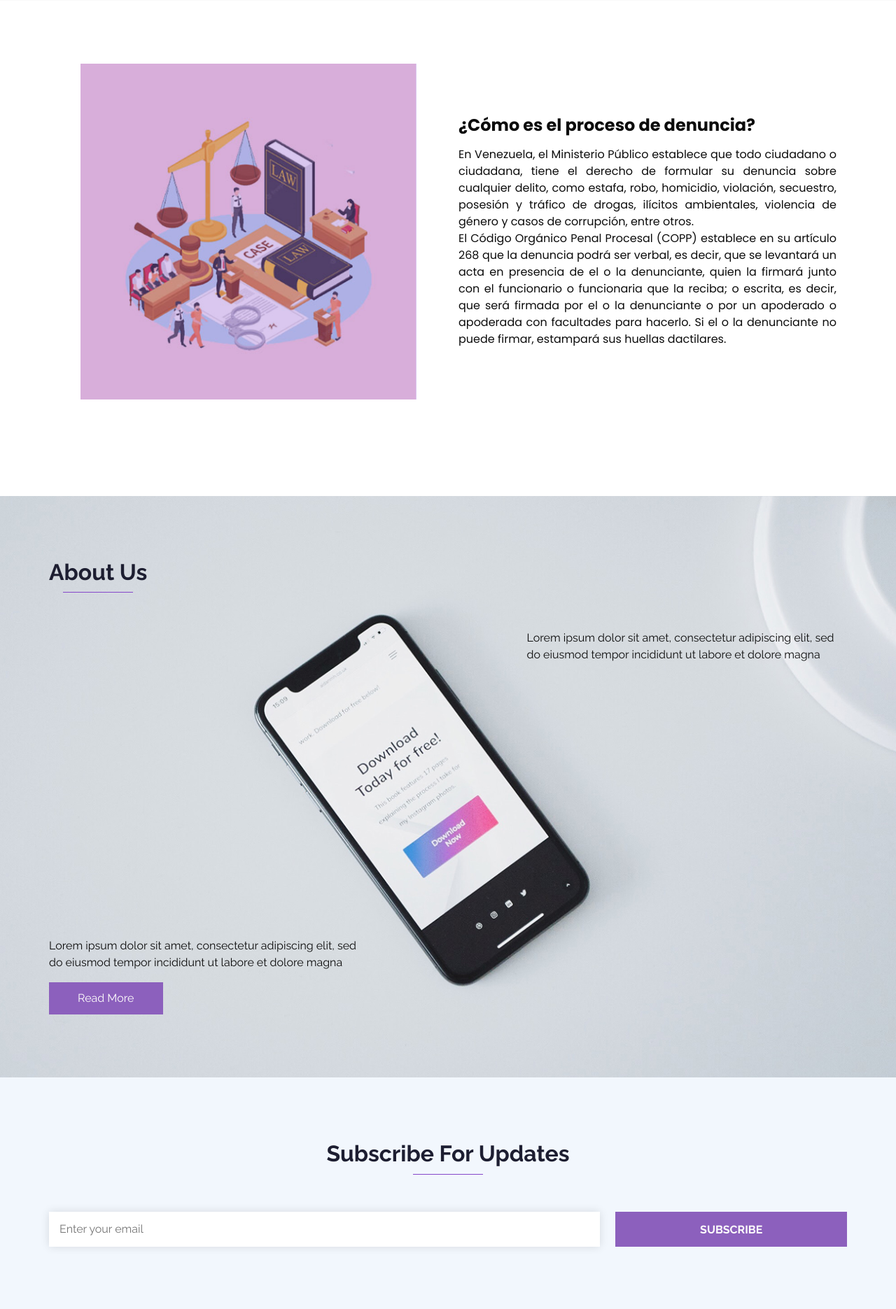
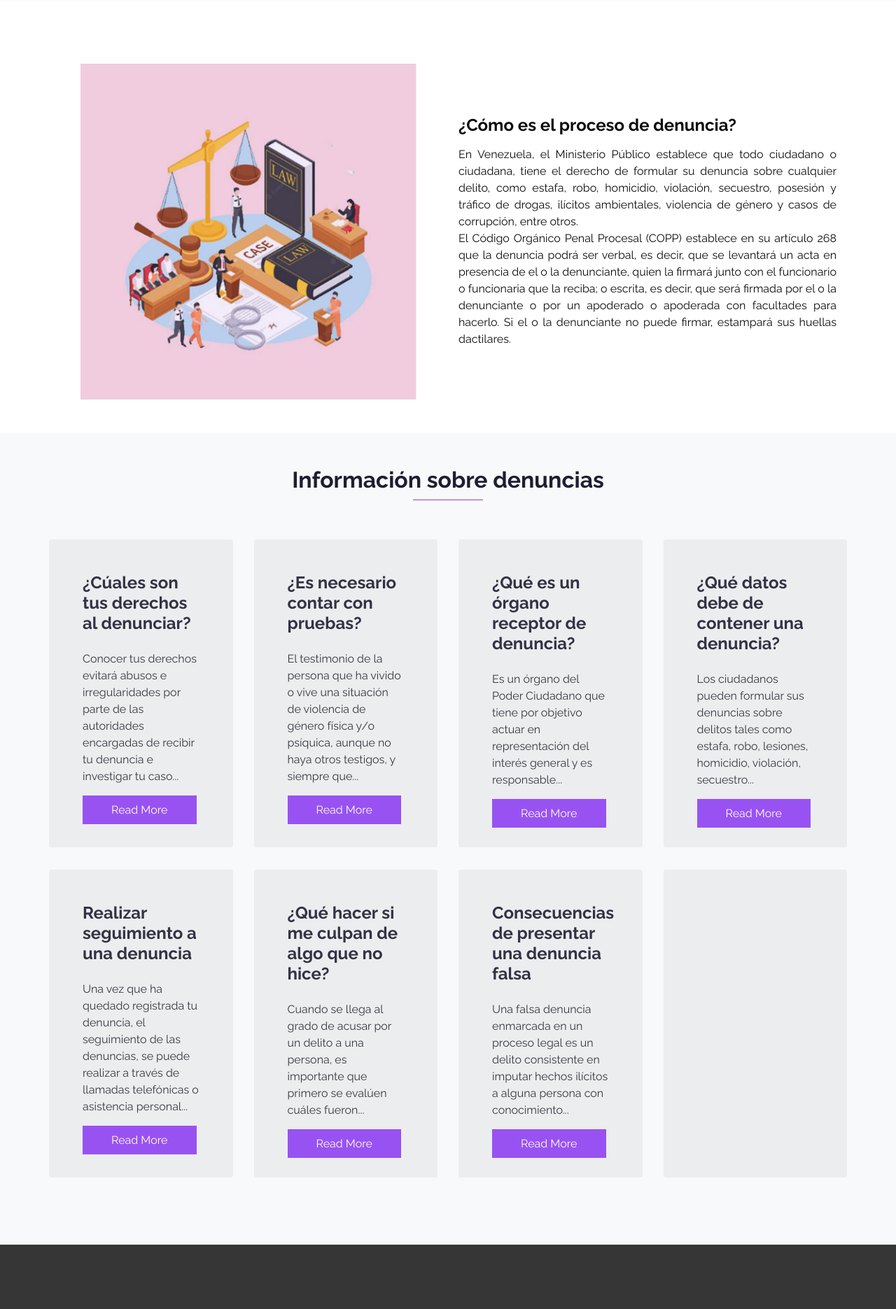
Before and after one commit to naisireth/Urbe-App-Web, a PHP site: page / in a window 1280 px wide. Shown: the part 1441-3312 px from the top of the page at 70% size. Run offline with PHP 8.4, Linux system fonts and the light colour scheme; some libraries are stand-ins or nearby versions.

Commit message:
denuncias

```diff
--- a/css/responsive.css
+++ b/css/responsive.css
@@ -9,6 +9,10 @@
     .section-2 {
         font-size: 3rem;
     }
+
+    .service-item {
+        height: auto;
+      }
 }
 
 @media (max-width: 992px) {
--- a/css/style.css
+++ b/css/style.css
@@ -342,7 +342,53 @@
 }
 
 
+.bg-color {
+  background-color: #fafafa;
+}
 
+/* Services */
+
+.img-card{
+  width: 32px;
+  height: 28px;
+}
+
+.card-title-color{
+  color: rgba(29, 30, 49, 0.9);
+}
+
+.card-btn {
+  padding: 10px 40px; /* #9852f2 */
+  background-color: #9852f2;
+  color: #fefdfc;
+  border-radius: 0;
+  border: 1px solid #9852f2;
+}
+
+.card-btn:hover {
+  background-color: transparent;
+  color: #9852f2;
+  border-radius: 0;
+  border: 1px solid #9852f2;
+}
+
+.service-item {
+  height: 440px;
+  background:  rgba(29, 30, 49, 0.05);
+  transition: .5s;
+}
+
+.service-item:hover {
+  background-color: rgba(29, 30, 49, 0.1);
+}
+
+.service-item h4 {
+  transition: .5s;
+}
+
+.service-item:hover h4 {
+  color: #F4F5F8;
+}
 
 
 
@@ -774,7 +820,7 @@
 	bottom: 0;
 	left: 0;
 	right: 0;
-	background-color: rgba(133, 71, 202, 0.3);
+	background-color: rgba(133, 71, 202, 0.1);
 }
 
 .contact_section {
--- a/index.html
+++ b/index.html
@@ -40,83 +40,9 @@
               <img src="images/icon.png" class="img-fluid w-25" alt="...">
             </span>
           </a>
-
-          <!-- <div class="navbar-collapse" id="">
-            <div class="custom_menu-btn">
-              <button onclick="openNav()">
-                <span class="s-1"> </span>
-                <span class="s-2"> </span>
-                <span class="s-3"> </span>
-              </button>
-            </div>
-            <div id="myNav" class="overlay">
-              <div class="overlay-content">
-                <a href="index.html">HOME</a>
-                <a href="about.html">ABOUT</a>
-                <a href="feature.html">FEATURE</a>
-                <a href="contact.html">CONTACT US</a>
-              </div>
-            </div>
-          </div> -->
         </nav>
       </div>
     </header>
-    <!-- end header section -->
-    <!-- slider section -->
-    <!-- <section class=" slider_section position-relative">
-      <div class="container">
-        <div class="row">
-          <div class="col-md-7">
-            <div class="detail-box">
-              <h2>
-                best design
-              </h2>
-              <h1>
-                Mobile <br />
-                applications
-              </h1>
-              <div>
-                <a href="">
-                  Read More
-                </a>
-              </div>
-            </div>
-          </div>
-          <div class="col-md-5">
-            <div id="carouselExampleIndicators" class="carousel slide" data-ride="carousel">
-              <ol class="carousel-indicators">
-                <li data-target="#carouselExampleIndicators" data-slide-to="0" class="active"></li>
-                <li data-target="#carouselExampleIndicators" data-slide-to="1"></li>
-                <li data-target="#carouselExampleIndicators" data-slide-to="2"></li>
-              </ol>
-              <div class="carousel-inner">
-                <div class="carousel-item active">
-                  <div class="img-box">
-                    <img src="images/denuncia.jpg" alt="" />
-                  </div>
-                </div>
-                <div class="carousel-item">
-                  <div class="img-box">
-                    <img src="images/slider-img.png" alt="" />
-                  </div>
-                </div>
-                <div class="carousel-item">
-                  <div class="img-box">
-                    <img src="images/slider-img.png" alt="" />
-                  </div>
-                </div>
-              </div>
-              <a class="carousel-control-prev" href="#carouselExampleIndicators" role="button" data-slide="prev">
-                <span class="sr-only">Previous</span>
-              </a>
-              <a class="carousel-control-next" href="#carouselExampleIndicators" role="button" data-slide="next">
-                <span class="sr-only">Next</span>
-              </a>
-            </div>
-          </div>
-        </div>
-      </div>
-    </section> -->
 
     <section class="slider_section position-relative">
       <div class="container">
@@ -229,13 +155,6 @@
 
   <!-- download section -->
 
-  <section class="download_section layout_padding-bottom">
-    <!-- <div class="text-center px-4 mb-5">
-      <h2 class="font-weight-bold">
-        Información sobre denuncias
-      </h2>
-      <p class="h5 text-black-50 mb-4"> Lo que debes saber al presentar tu denuncia</p>
-    </div> -->
     <div class="container">
       <div class="row gx-0 mb-4 mb-lg-5 align-items-center mx-auto">
         <div class="col-xl-6 col-lg-7 col-md-12">
@@ -250,151 +169,114 @@
         </div>
     </div>
     </div>
-  </section>
 
   <!-- end download section -->
 
-  <!-- about section -->
-  <section class="about_section layout_padding">
-    <div class="container">
-      <div class="heading_container d-flex justify-content-lg-start">
+  <!-- end download section -->
+  <div class="container-fluid py-5 bg-light">
+    <div class="container pb-3">
+      <div class="heading_container">
         <h2>
-          About Us
+          Información sobre denuncias
         </h2>
       </div>
-      <div class="layout_padding2-top">
-        <div class="row">
-          <div class="col-md-5">
-            <div class="detail-box b-1">
-              <p>
-                Lorem ipsum dolor sit amet, consectetur adipiscing elit, sed do eiusmod tempor incididunt ut labore et dolore magna
-              </p>
+        <div class="row pt-5">
+            <div class="col-xl-3 mb-2">
+                <div class="service-item rounded p-5 mb-4">
+                    <a href="">
+                      <h4 class="mb-4 font-weight-bold">
+                        <span class="d-block card-title-color">¿Cúales son tus derechos al denunciar?</span></h4>
+                      <p class="m-0 text-dark mb-4">Conocer tus derechos evitará abusos e irregularidades por parte de las autoridades encargadas de recibir tu denuncia e investigar tu caso...</p>
+                      <a href="" class="card-btn">
+                        Read More
+                      </a>
+                    </a>
+                </div>
+            </div>
+            <div class="col-xl-3 mb-2">
+                <div class="service-item rounded p-5 mb-4">
+                  <a href="">
+                    <h4 class="mb-4 font-weight-bold">
+                      <span class="d-block card-title-color">¿Es necesario contar con pruebas?</span></h4>
+                    <p class="m-0 text-dark mb-4">El testimonio de la persona que ha vivido o vive una situación de violencia de género física y/o psíquica, aunque no haya otros testigos, y siempre que...</p>
+                    <a href="" class="card-btn">
+                      Read More
+                    </a>
+                  </a>
+                </div>
+            </div>
+            <div class="col-xl-3 mb-2">
+                <div class="service-item rounded p-5 mb-4">
+                  <a href="">
+                    <h4 class="mb-4 font-weight-bold">
+                      <span class="d-block card-title-color">¿Qué es un órgano receptor de denuncia?</span></h4>
+                    <p class="m-0 text-dark mb-4">Es un órgano del Poder Ciudadano que tiene por objetivo actuar en representación del interés general y es responsable...</p>
+                    <a href="" class="card-btn">
+                      Read More
+                    </a>
+                  </a>
+                </div>
+            </div>
+            <div class="col-xl-3 mb-2">
+                <div class="service-item rounded p-5 mb-4">
+                  <a href="">
+                    <h4 class="mb-4 font-weight-bold">
+                      <span class="d-block card-title-color">¿Qué datos debe de contener una denuncia?</span></h4>
+                    <p class="m-0 text-dark mb-4">Los ciudadanos pueden formular sus denuncias sobre delitos tales como estafa, robo, lesiones, homicidio, violación, secuestro...</p>
+                    <a href="" class="card-btn">
+                      Read More
+                    </a>
+                  </a>
+                </div>
+            </div>
+            <div class="col-xl-3 mb-2">
+              <div class="service-item rounded p-5 mb-4">
+                  <a href="">
+                    <h4 class="mb-4 font-weight-bold">
+                      <span class="d-block card-title-color">Realizar seguimiento a una denuncia</span></h4>
+                    <p class="m-0 text-dark mb-4">Una vez que ha quedado registrada tu denuncia, el seguimiento de las denuncias, se puede realizar a través de llamadas telefónicas o asistencia personal...</p>
+                    <a href="" class="card-btn">
+                      Read More
+                    </a>
+                  </a>
+              </div>
+          </div>
+          <div class="col-xl-3 mb-2">
+            <div class="service-item rounded p-5 mb-4">
+                <a href="">
+                  <h4 class="mb-4 font-weight-bold">
+                    <span class="d-block card-title-color">¿Qué hacer si me culpan de algo que no hice?</span></h4>
+                  <p class="m-0 text-dark mb-4">Cuando se llega al grado de acusar por un delito a una persona, es importante que primero se evalúen cuáles fueron...</p>
+                  <a href="" class="card-btn">
+                    Read More
+                  </a>
+                </a>
+            </div>
+        </div>
+        <div class="col-xl-3 mb-2">
+          <div class="service-item rounded p-5 mb-4">
               <a href="">
-                Read More
+                <h4 class="mb-4 font-weight-bold">
+                  <span class="d-block card-title-color">Consecuencias de presentar una denuncia falsa</span></h4>
+                <p class="m-0 text-dark mb-4">Una falsa denuncia enmarcada en un proceso legal es un delito consistente en imputar hechos ilícitos a alguna persona con conocimiento...</p>
+                <a href="" class="card-btn">
+                  Read More
+                </a>
               </a>
-            </div>
           </div>
-          <div class="col-md-5">
-            <div class="detail-box b-2">
-              <p>
-                Lorem ipsum dolor sit amet, consectetur adipiscing elit, sed do eiusmod tempor incididunt ut labore et dolore magna
-              </p>
-            </div>
-          </div>
+      </div>
+      <div class="col-xl-3 mb-2">
+        <div class="service-item rounded p-5 mb-4">
+
         </div>
-      </div>
     </div>
-  </section>
+        </div>
+    </div>
+</div>
 
-  <!-- end about section -->
+  <!-- end download section -->
 
-  <!-- subscribe section -->
-  <section class="subscribe_section layout_padding">
-    <div class="container">
-      <div class="heading_container">
-        <h2>
-          Subscribe For Updates
-        </h2>
-      </div>
-      <form action="" class="layout_padding2-top">
-        <input type="email" placeholder="Enter your email" />
-        <button>
-          subscribe
-        </button>
-      </form>
-    </div>
-  </section>
 
-  <!-- end subscribe section -->
-
-  <!-- client section -->
-  <section class="client_section layout_margin">
-    <div class="container">
-      <div class="heading_container">
-        <h2>
-          Check what people say About us!
-        </h2>
-      </div>
-      <div class="client_container layout_padding2-top">
-        <div class="client-id">
-          <div class="img-box">
-            <img src="images/client.png" alt="" />
-          </div>
-          <div class="name">
-            <img src="images/quote.png" alt="" />
-            <h6>
-              Sandy Delex
-            </h6>
-            <p>
-              Reprehenderit
-            </p>
-          </div>
-        </div>
-        <div class="client-detail">
-          <p>
-            dolor sit amet, consectetur adipiscing elit, sed do eiusmod tempor
-            incididunt ut labore et dolore magna aliqua. Ut enim ad minim
-            veniam, quis nostrud esse cillum
-          </p>
-        </div>
-        <div class="d-flex justify-content-end">
-          <a href="">
-            Read More
-          </a>
-        </div>
-      </div>
-    </div>
-  </section>
-
-  <!-- end client section -->
-
-  <!-- contact section -->
-  <section class="contact_section layout_padding">
-    <div class="container">
-      <div class="d-flex ">
-        <h2>
-          Contact Us
-        </h2>
-      </div>
-      <div class="row">
-        <div class="col-md-6">
-
-          <form action="">
-            <div class="contact_form-container">
-              <div>
-                <div>
-                  <input type="text" placeholder="Name">
-                </div>
-                <div>
-                  <input type="text" placeholder="Phone Number">
-                </div>
-                <div>
-                  <input type="email" placeholder="Email">
-                </div>
-                <div class="mt-5">
-                  <input type="text" placeholder="Message">
-                </div>
-                <div class="mt-5">
-                  <button type="submit">
-                    send
-                  </button>
-                </div>
-              </div>
-
-            </div>
-
-          </form>
-        </div>
-        <div class="col-md-6">
-          <div class="contact_img-box">
-            <img src="images/contact-img.png" alt="">
-          </div>
-        </div>
-      </div>
-    </div>
-  </section>
-
-  <!-- end contact section -->
   <!-- info section -->
   <section class="info_section layout_padding-top">
     <div class="info_logo-box">
```
